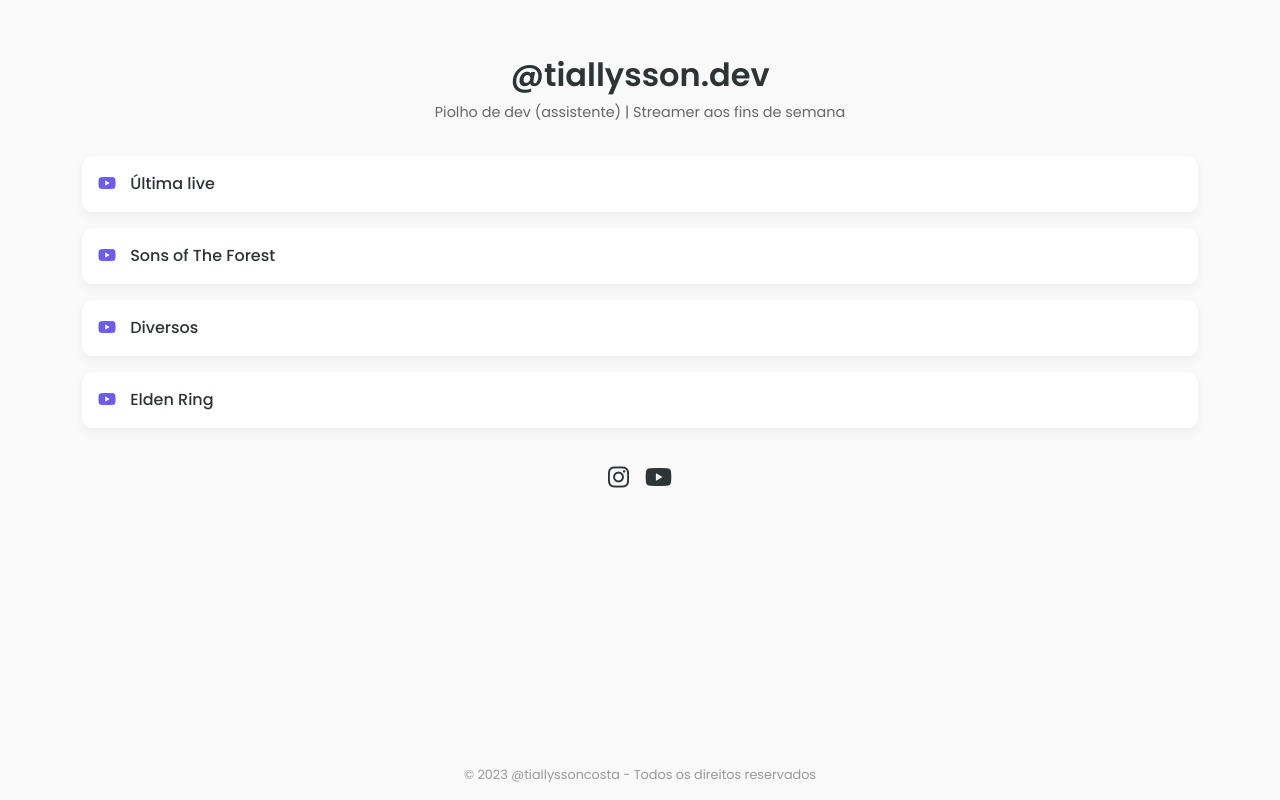
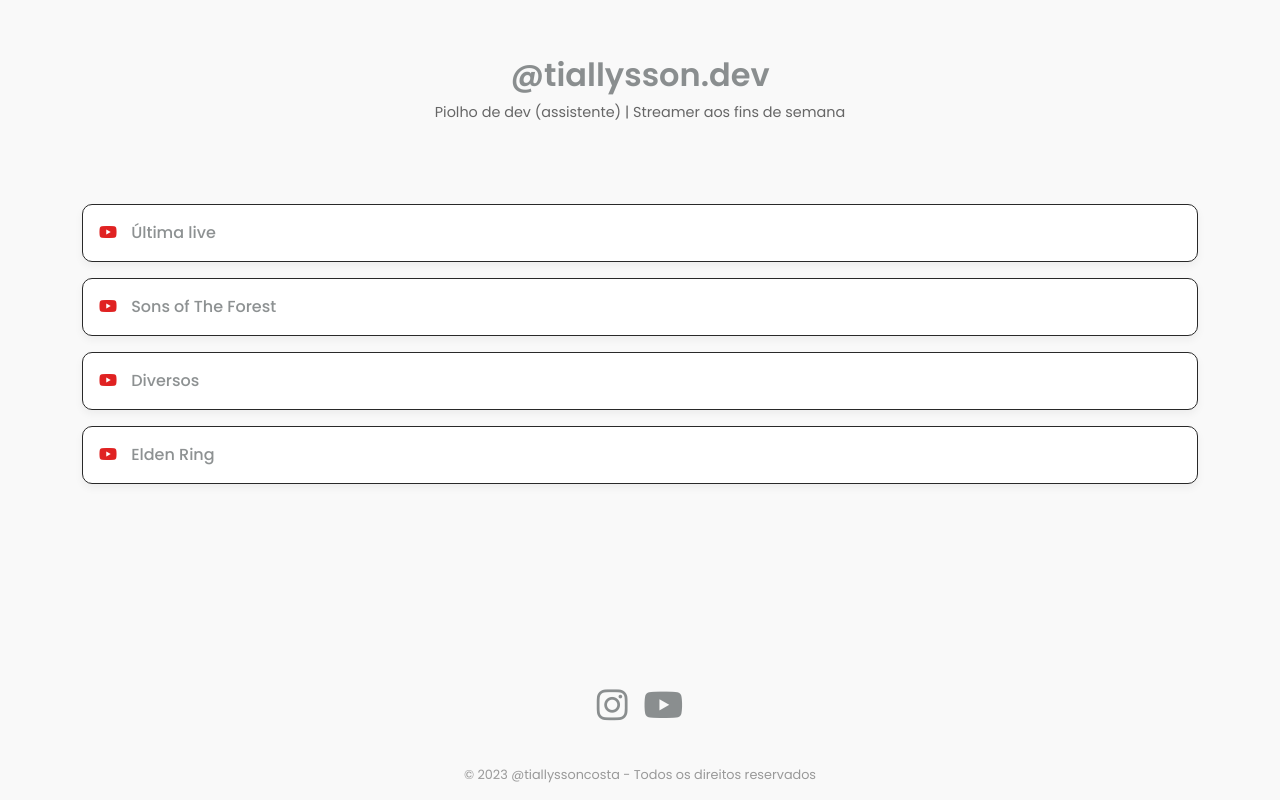
Before and after one commit to Tiallysson/about, a plain HTML site: page index.html in a window 1280 px wide. Drawn offline with nearby package versions, Linux system fonts and the light colour scheme.

Commit message:
alter button style

```diff
--- a/index.html
+++ b/index.html
@@ -52,6 +52,10 @@
             </div> -->
         </div>
 
+
+    </div>
+
+    <footer>
         <div class="social-links">
             <a href="https://www.instagram.com/tiallyssoncosta/" target="_blank"><i class="fab fa-instagram"></i></a>
             <a href="https://www.youtube.com/@ElRoicTV" target="_blank"><i class="fab fa-youtube"></i></a>
@@ -59,9 +63,6 @@
             <!-- <a href="#" target="_blank"><i class="fab fa-twitter"></i></a> -->
             <!-- <a href="#" target="_blank"><i class="fab fa-facebook"></i></a> -->
         </div>
-    </div>
-
-    <footer>
         © 2023 @tiallyssoncosta - Todos os direitos reservados
     </footer>
 
--- a/src/style/style.css
+++ b/src/style/style.css
@@ -1,7 +1,7 @@
 :root {
-    --primary-color: #6c5ce7;
-    --secondary-color: #a29bfe;
-    --dark-color: #2d3436;
+    --primary-color: #e02222;
+    --secondary-color: #ee7c7c;
+    --dark-color: #2d34368a;
     --light-color: #f5f6fa;
 }
 
@@ -40,12 +40,16 @@ body {
     margin: 0 auto 2rem;
 }
 
+.links-container {
+    margin-top: 5rem;
+}
+
 .link-card {
     background: white;
     border-radius: 10px;
     padding: 0;
     margin-bottom: 1rem;
-    border: none;
+    border: 1px solid rgb(41, 41, 41);
     box-shadow: 0 4px 8px rgba(0,0,0,0.05);
     transition: all 0.3s ease;
 }
@@ -77,7 +81,8 @@ body {
 
 .social-links a {
     color: var(--dark-color);
-    font-size: 1.5rem;
+    font-size: 2.2rem;
+    padding: px;
     transition: color 0.3s;
 }
 
```
